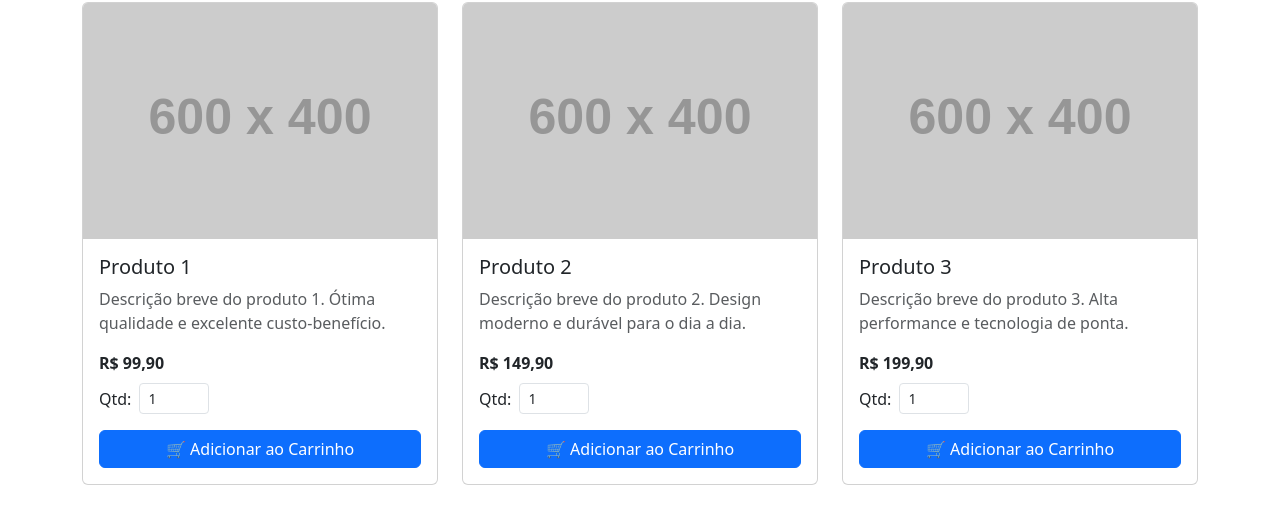
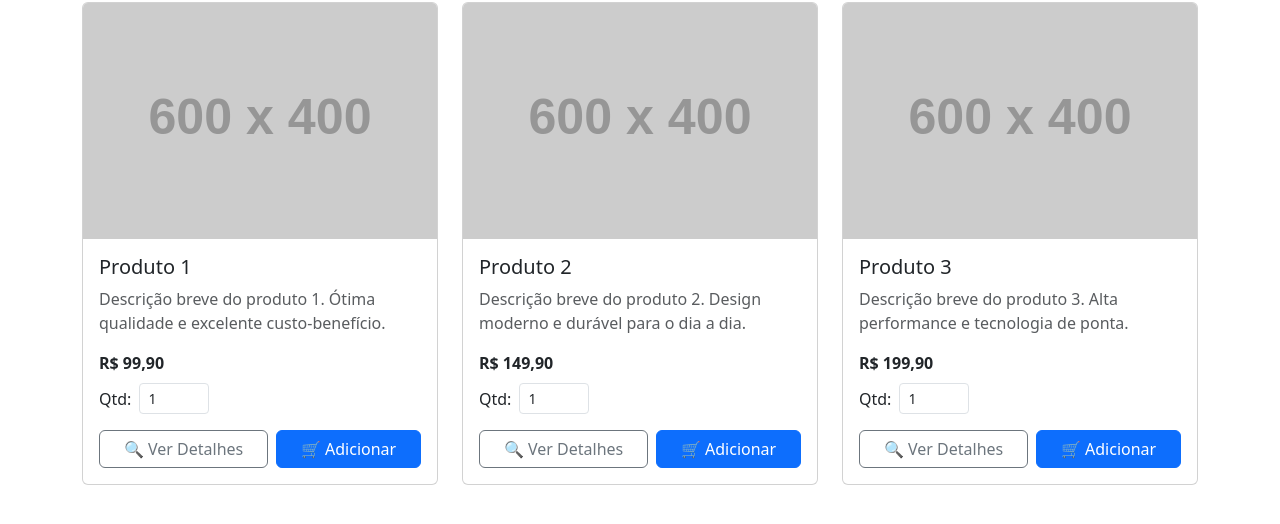
Before and after one commit to luiszampieron/senac-git-merge-example, a plain HTML site: page produtos.html in a window 1280 px wide. Shown: the part 174-698 px from the top of the page. Drawn offline with nearby package versions, Linux system fonts and the light colour scheme; no server answers; placeholder pictures from the web are drawn by us.

Commit message:
feat: adiciona modal dinâmico para exibir detalhes dos produtos

```diff
--- a/js/main.js
+++ b/js/main.js
@@ -77,3 +77,14 @@ function adicionarAoCarrinho(nome, preco, qtdInputId) {
 }
 
 window.adicionarAoCarrinho = adicionarAoCarrinho;
+
+// Modal dinâmico de detalhes do produto
+const modalProduto = document.getElementById("modalProduto");
+if (modalProduto) {
+  modalProduto.addEventListener("show.bs.modal", function (event) {
+    const botao = event.relatedTarget;
+    document.getElementById("modalProdutoTitulo").textContent = botao.dataset.nome;
+    document.getElementById("modalProdutoDescricao").textContent = botao.dataset.descricao;
+    document.getElementById("modalProdutoPreco").textContent = "R$ " + botao.dataset.preco;
+  });
+}
--- a/produtos.html
+++ b/produtos.html
@@ -47,9 +47,18 @@
                             <label for="qtd-produto1" class="form-label mb-0 text-nowrap">Qtd:</label>
                             <input type="number" class="form-control form-control-sm" id="qtd-produto1" value="1" min="1" style="width: 70px;">
                         </div>
-                        <button class="btn btn-primary mt-auto" onclick="adicionarAoCarrinho('Produto 1', 99.90, 'qtd-produto1')">
-                            🛒 Adicionar ao Carrinho
-                        </button>
+                        <div class="d-flex gap-2 mt-auto">
+                            <button class="btn btn-outline-secondary flex-grow-1"
+                                data-bs-toggle="modal" data-bs-target="#modalProduto"
+                                data-nome="Produto 1"
+                                data-descricao="Ótima qualidade e excelente custo-benefício. Ideal para uso diário com durabilidade garantida."
+                                data-preco="99,90">
+                                🔍 Ver Detalhes
+                            </button>
+                            <button class="btn btn-primary flex-grow-1" onclick="adicionarAoCarrinho('Produto 1', 99.90, 'qtd-produto1')">
+                                🛒 Adicionar
+                            </button>
+                        </div>
                     </div>
                 </div>
             </div>
@@ -64,9 +73,18 @@
                             <label for="qtd-produto2" class="form-label mb-0 text-nowrap">Qtd:</label>
                             <input type="number" class="form-control form-control-sm" id="qtd-produto2" value="1" min="1" style="width: 70px;">
                         </div>
-                        <button class="btn btn-primary mt-auto" onclick="adicionarAoCarrinho('Produto 2', 149.90, 'qtd-produto2')">
-                            🛒 Adicionar ao Carrinho
-                        </button>
+                        <div class="d-flex gap-2 mt-auto">
+                            <button class="btn btn-outline-secondary flex-grow-1"
+                                data-bs-toggle="modal" data-bs-target="#modalProduto"
+                                data-nome="Produto 2"
+                                data-descricao="Design moderno e durável para o dia a dia. Combina estilo com funcionalidade em um só produto."
+                                data-preco="149,90">
+                                🔍 Ver Detalhes
+                            </button>
+                            <button class="btn btn-primary flex-grow-1" onclick="adicionarAoCarrinho('Produto 2', 149.90, 'qtd-produto2')">
+                                🛒 Adicionar
+                            </button>
+                        </div>
                     </div>
                 </div>
             </div>
@@ -81,10 +99,38 @@
                             <label for="qtd-produto3" class="form-label mb-0 text-nowrap">Qtd:</label>
                             <input type="number" class="form-control form-control-sm" id="qtd-produto3" value="1" min="1" style="width: 70px;">
                         </div>
-                        <button class="btn btn-primary mt-auto" onclick="adicionarAoCarrinho('Produto 3', 199.90, 'qtd-produto3')">
-                            🛒 Adicionar ao Carrinho
-                        </button>
+                        <div class="d-flex gap-2 mt-auto">
+                            <button class="btn btn-outline-secondary flex-grow-1"
+                                data-bs-toggle="modal" data-bs-target="#modalProduto"
+                                data-nome="Produto 3"
+                                data-descricao="Alta performance e tecnologia de ponta. Para quem exige o melhor em qualidade e resultado."
+                                data-preco="199,90">
+                                🔍 Ver Detalhes
+                            </button>
+                            <button class="btn btn-primary flex-grow-1" onclick="adicionarAoCarrinho('Produto 3', 199.90, 'qtd-produto3')">
+                                🛒 Adicionar
+                            </button>
+                        </div>
                     </div>
+                </div>
+            </div>
+        </div>
+    </div>
+
+    <!-- Modal de detalhes do produto -->
+    <div class="modal fade" id="modalProduto" tabindex="-1" aria-labelledby="modalProdutoTitulo" aria-hidden="true">
+        <div class="modal-dialog modal-dialog-centered">
+            <div class="modal-content">
+                <div class="modal-header">
+                    <h5 class="modal-title" id="modalProdutoTitulo"></h5>
+                    <button type="button" class="btn-close" data-bs-dismiss="modal" aria-label="Fechar"></button>
+                </div>
+                <div class="modal-body">
+                    <p id="modalProdutoDescricao"></p>
+                    <p class="fw-bold fs-5" id="modalProdutoPreco"></p>
+                </div>
+                <div class="modal-footer">
+                    <button type="button" class="btn btn-secondary" data-bs-dismiss="modal">Fechar</button>
                 </div>
             </div>
         </div>
```
